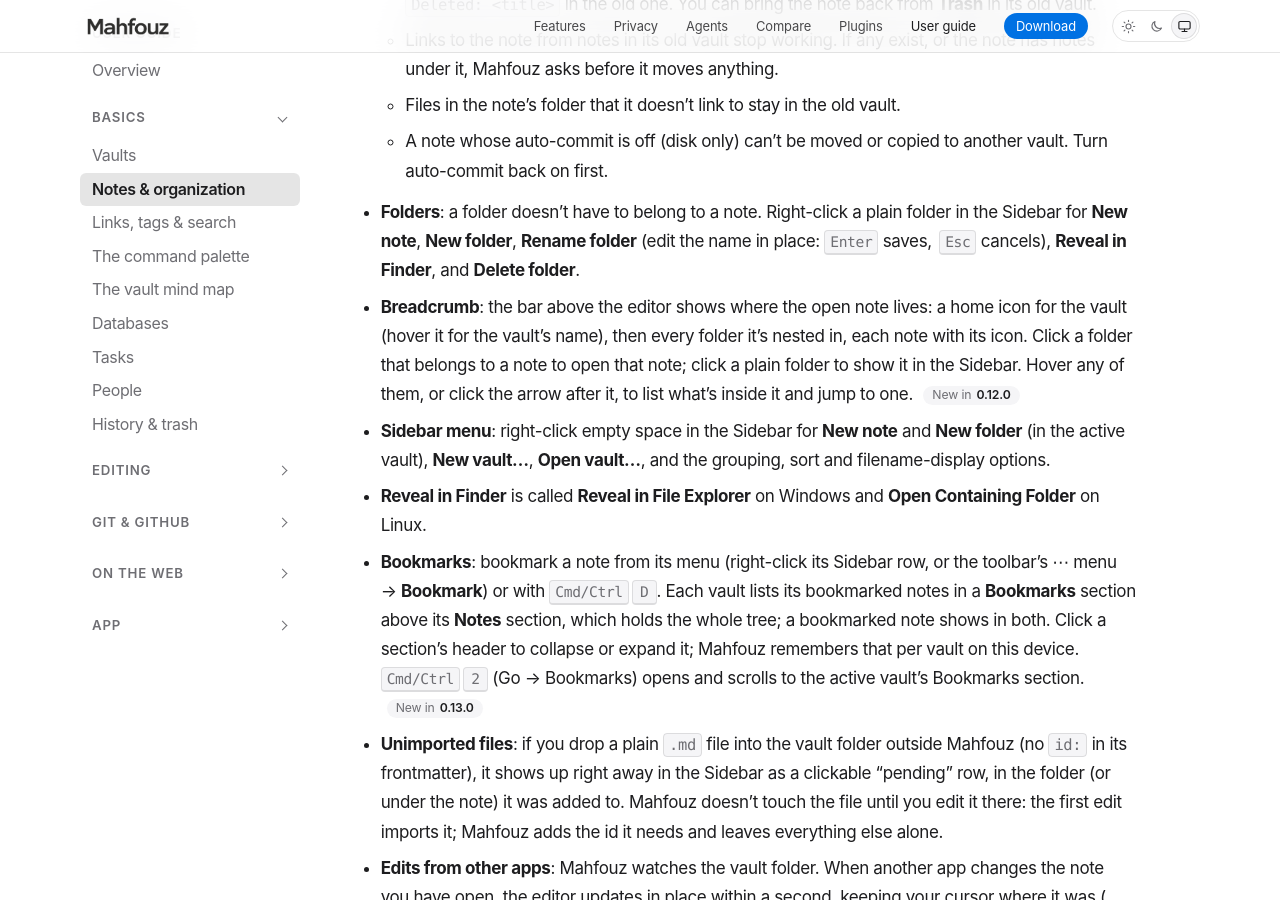
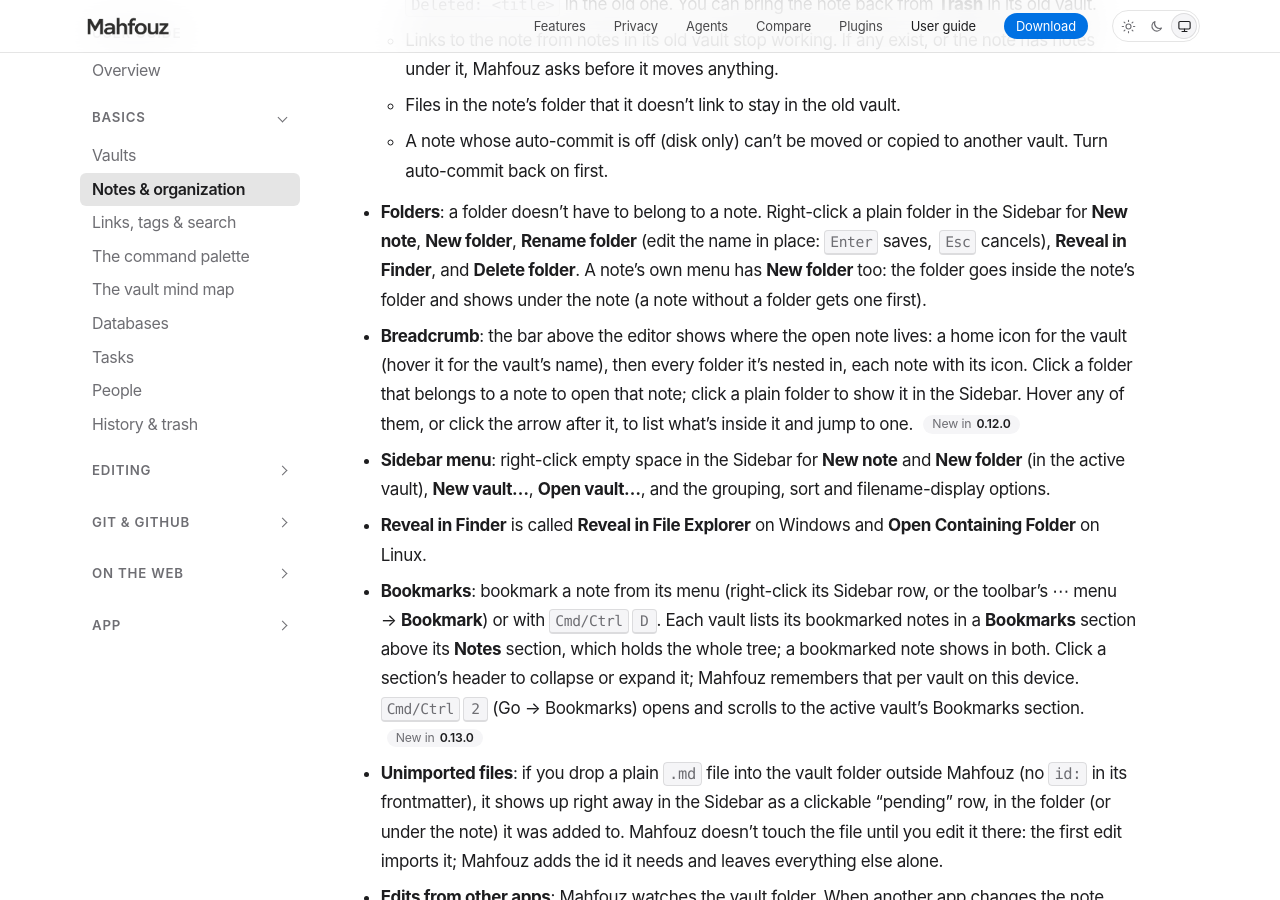
Before and after one commit to mahfouz-app/docs, a Jekyll site: the page built from guide/notes.md, in a window 1280 px wide and 900 px high, scrolled down 1112 px. Built offline with Jekyll 4.4.1, drawn with Linux system fonts in a browser that asks for light colours.

Commit message:
guide: a note menu's New folder
Co-Authored-By: Claude Opus 5.5 <noreply@anthropic.com>

```diff
--- a/guide/notes.md
+++ b/guide/notes.md
@@ -54,7 +54,9 @@ declining keeps the older one-folder-per-note shape, which still works.
 - **Folders**: a folder doesn't have to belong to a note. Right-click a
   plain folder in the Sidebar for **New note**, **New folder**, **Rename
   folder** (edit the name in place: <kbd>Enter</kbd> saves, <kbd>Esc</kbd> cancels),
-  **Reveal in Finder**, and **Delete folder**.
+  **Reveal in Finder**, and **Delete folder**. A note's own menu has
+  **New folder** too: the folder goes inside the note's folder and shows
+  under the note (a note without a folder gets one first).
 - **Breadcrumb**: the bar above the editor shows where the open note
   lives: a home icon for the vault (hover it for the vault's name), then
   every folder it's nested in, each note with its icon. Click a folder that
```
